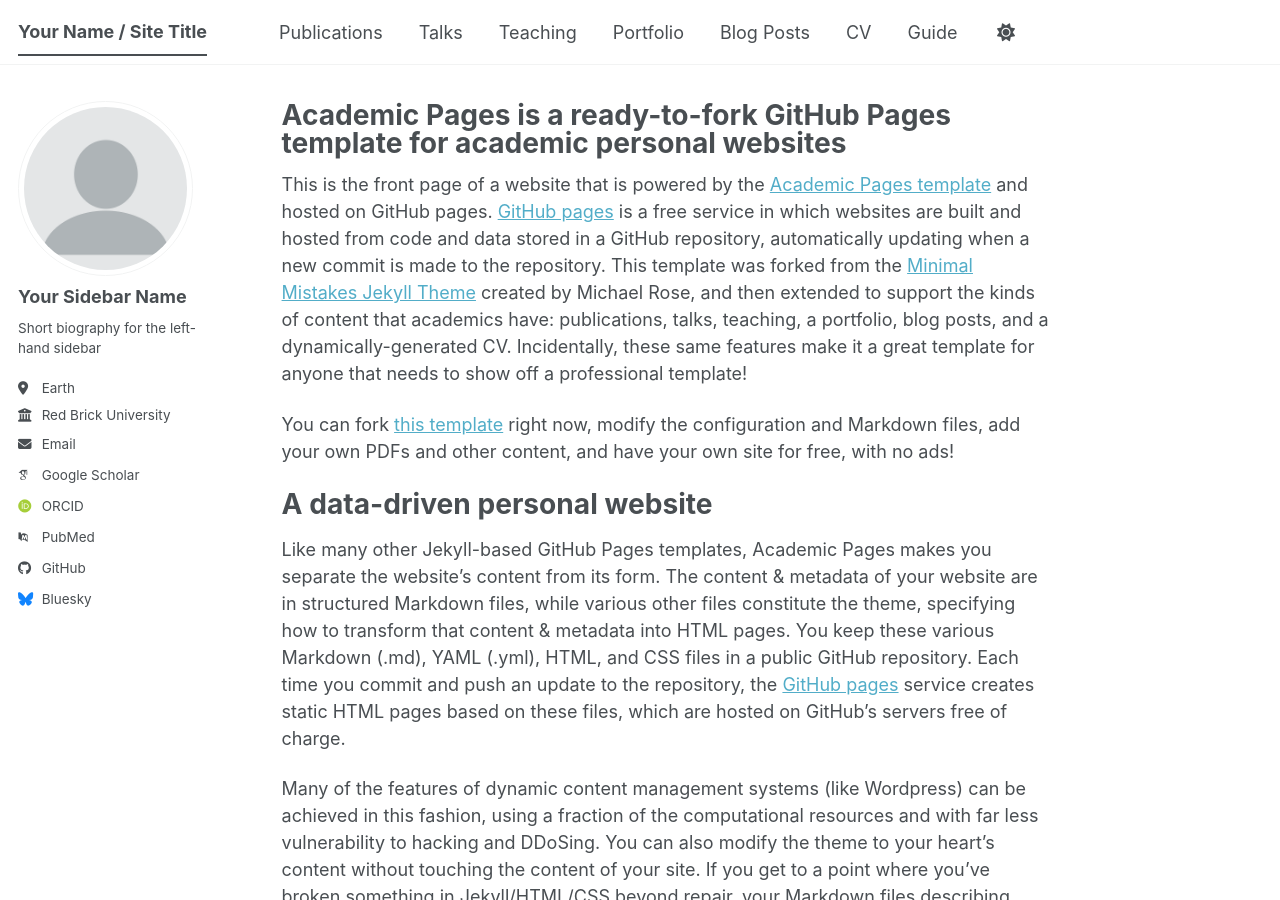
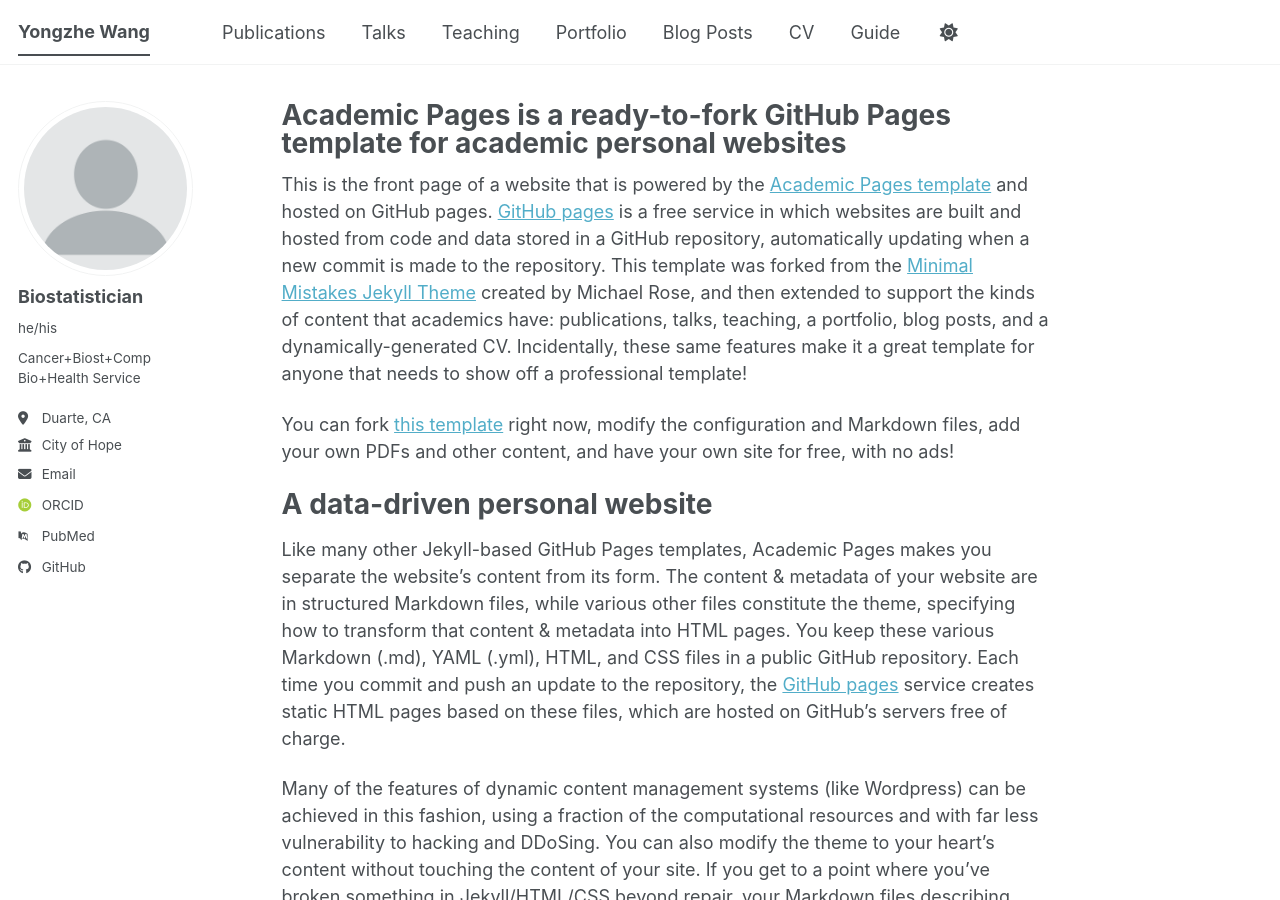
Before and after one commit to YzwIsALaity/yonwang, a Jekyll site: the page built from _pages/about.md, in a window 1280 px wide and 900 px high. Built offline with Jekyll 4.4.1, drawn with Linux system fonts in a browser that asks for light colours; some web fonts are replaced; a script bundle is joined from its source files by our own code; library files that are not in the unit come from our copies.

Commit message:
Update _config.yml

```diff
--- a/_config.yml
+++ b/_config.yml
@@ -9,7 +9,7 @@
 # Basic Site Settings
 locale                   : "en-US"
 site_theme               : "default" # The available themes options are "default", "air", "sunrise", "mint", "dirt" and "contrast"
-title                    : "Your Name / Site Title"
+title                    : "Yongzhe Wang"
 title_separator          : "-"
 name                     : &name "Yongzhe Wang"
 description              : &description "Your Name's academic portfolio"   # Update this with a general description of your site, this is the default if not overridden by a page
@@ -24,18 +24,18 @@
 author:
   # Biographic information
   avatar           : "profile.png"
-  name             : "Your Sidebar Name"
-  pronouns         : # example: "she/her"
-  bio              : "Short biography for the left-hand sidebar"
-  location         : "Earth"
-  employer         : "Red Brick University"
+  name             : "Biostatistician"
+  pronouns         : "he/his" # example: "she/her"
+  bio              : "Cancer+Biost+Comp Bio+Health Service"
+  location         : "Duarte, CA"
+  employer         : "City of Hope"
   uri              : # URL
-  email            : "none@example.org"
+  email            : "yonwang@coh.org"
 
   # Academic websites
   academia         : # URL
   arxiv            : # URL - Update with the correct link to your profile
-  googlescholar    : "https://scholar.google.com/citations?user=PS_CX0AAAAAJ"
+  googlescholar    : # "https://scholar.google.com/citations?user=PS_CX0AAAAAJ"
   inspire-hep      : # URL
   impactstory      : # URL
   orcid            : "https://orcid.org/yourorcidurl"
@@ -57,7 +57,7 @@
 
   # Social media
   artstation       : # Username
-  bluesky          : "bsky.app" # Replace this with you Bluesky username
+  bluesky          : # "bsky.app" # Replace this with you Bluesky username
   facebook         : # Username
   flickr           : # Username
   foursquare       : # Username
```
